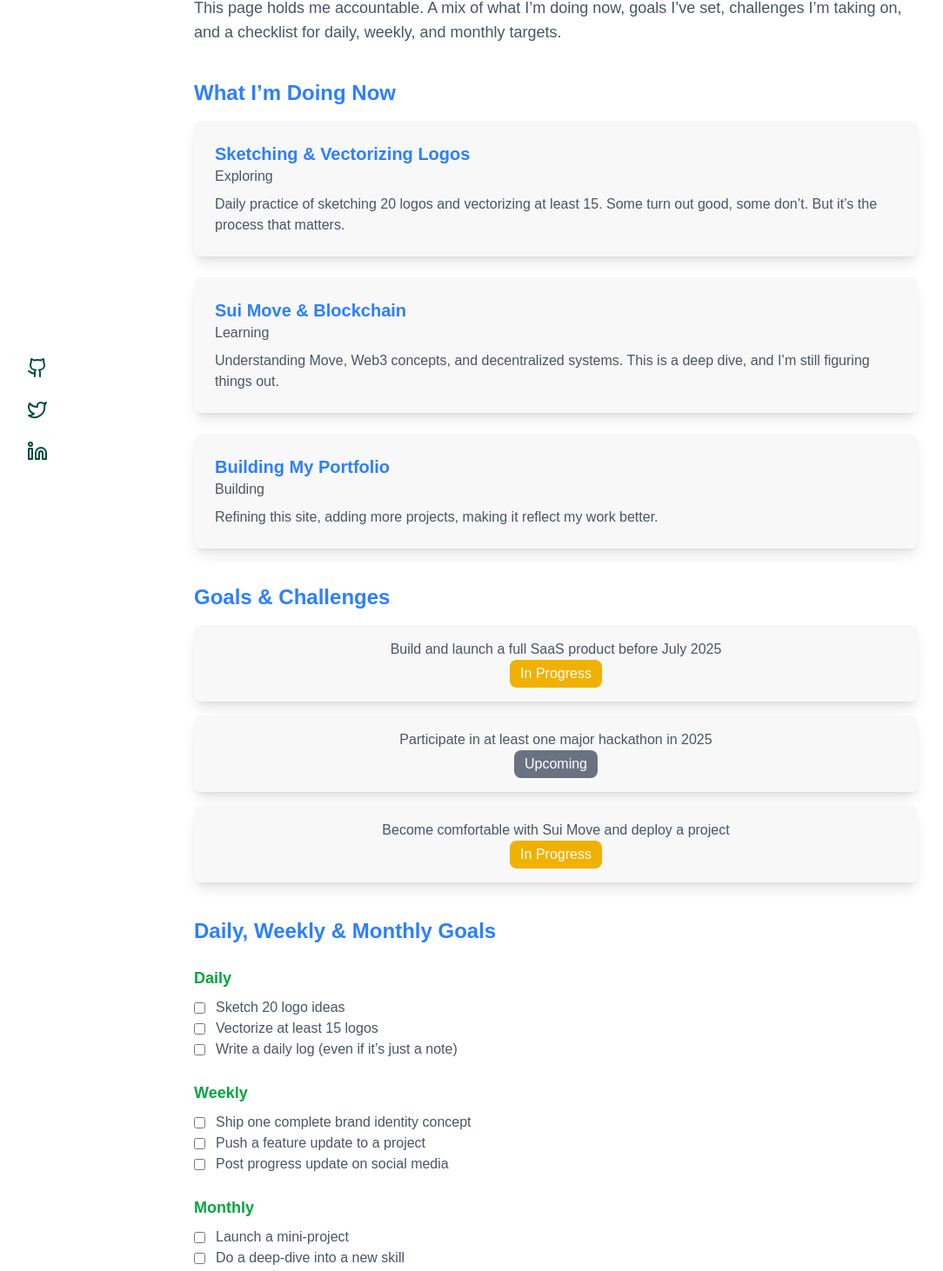
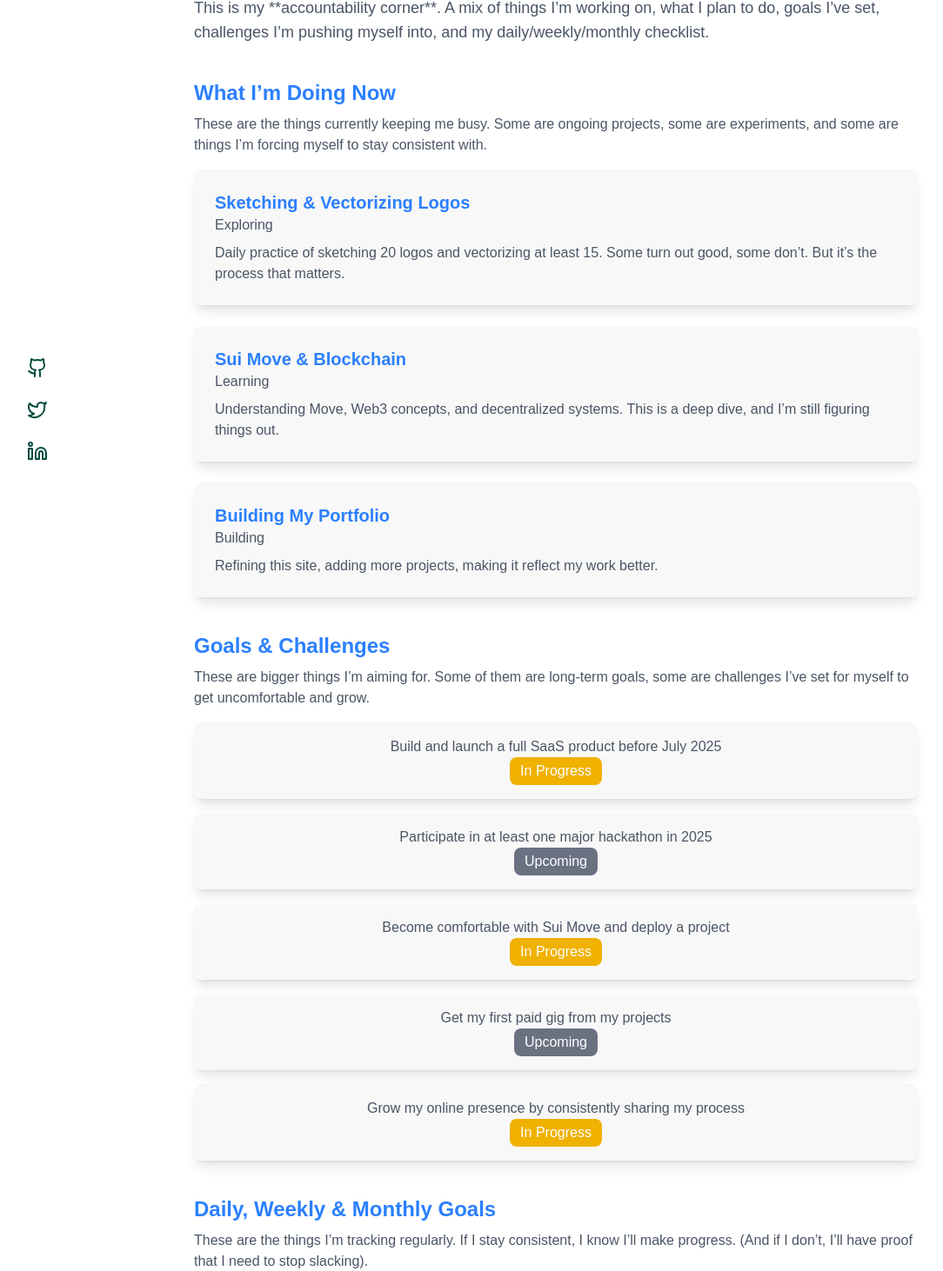
Before and after one commit to abdushakurob/abdushakurob.github.io, a Next.js app: page /now in a window 1280 px wide. Shown: the part 117-1579 px from the top of the page at 87% size, without its empty margins (1-1085 px from the left). Built offline with nearby package versions, Linux system fonts and the light colour scheme.

Commit message:
Update now page

```diff
--- a/app/now/page.tsx
+++ b/app/now/page.tsx
@@ -1,5 +1,17 @@
-'use client'
+"use client";
 import { useState } from "react";
+
+type Task = {
+  id: number;
+  task: string;
+  completed: boolean;
+};
+
+type Goal = {
+  id: number;
+  goal: string;
+  status: "In Progress" | "Upcoming" | "Completed";
+};
 
 const nowUpdates = [
   { id: 1, title: "Sketching & Vectorizing Logos", category: "Exploring", description: "Daily practice of sketching 20 logos and vectorizing at least 15. Some turn out good, some don’t. But it’s the process that matters." },
@@ -7,37 +19,40 @@ const nowUpdates = [
   { id: 3, title: "Building My Portfolio", category: "Building", description: "Refining this site, adding more projects, making it reflect my work better." },
 ];
 
-// Goals & Challenges
-const goals = [
+// Long-Term Goals & Challenges
+const goals: Goal[] = [
   { id: 1, goal: "Build and launch a full SaaS product before July 2025", status: "In Progress" },
   { id: 2, goal: "Participate in at least one major hackathon in 2025", status: "Upcoming" },
   { id: 3, goal: "Become comfortable with Sui Move and deploy a project", status: "In Progress" },
+  { id: 4, goal: "Get my first paid gig from my projects", status: "Upcoming" },
+  { id: 5, goal: "Grow my online presence by consistently sharing my process", status: "In Progress" },
 ];
 
-const dailyTasks = [
+// Task Checklists
+const dailyTasks: Task[] = [
   { id: 1, task: "Sketch 20 logo ideas", completed: false },
   { id: 2, task: "Vectorize at least 15 logos", completed: false },
   { id: 3, task: "Write a daily log (even if it’s just a note)", completed: false },
 ];
 
-const weeklyTasks = [
+const weeklyTasks: Task[] = [
   { id: 1, task: "Ship one complete brand identity concept", completed: false },
   { id: 2, task: "Push a feature update to a project", completed: false },
   { id: 3, task: "Post progress update on social media", completed: false },
 ];
 
-const monthlyTasks = [
+const monthlyTasks: Task[] = [
   { id: 1, task: "Launch a mini-project", completed: false },
   { id: 2, task: "Do a deep-dive into a new skill", completed: false },
   { id: 3, task: "Write a reflection post on progress and lessons", completed: false },
 ];
 
 export default function Now() {
-  const [daily, setDaily] = useState(dailyTasks);
-  const [weekly, setWeekly] = useState(weeklyTasks);
-  const [monthly, setMonthly] = useState(monthlyTasks);
+  const [daily, setDaily] = useState<Task[]>(dailyTasks);
+  const [weekly, setWeekly] = useState<Task[]>(weeklyTasks);
+  const [monthly, setMonthly] = useState<Task[]>(monthlyTasks);
 
-  const toggleTask = (list, setList, id) => {
+  const toggleTask = (list: Task[], setList: React.Dispatch<React.SetStateAction<Task[]>>, id: number) => {
     setList(list.map(task => task.id === id ? { ...task, completed: !task.completed } : task));
   };
 
@@ -47,13 +62,17 @@ export default function Now() {
       {/* Header */}
       <h1 className="text-4xl font-bold text-green-600 mb-6">What I’m Working On</h1>
       <p className="text-lg text-gray-600">
-        This page holds me accountable. A mix of what I’m doing now, goals I’ve set, challenges I’m taking on,
-        and a checklist for daily, weekly, and monthly targets.
+        This is my **accountability corner**. A mix of things I’m working on, what I plan to do,
+        goals I’ve set, challenges I’m pushing myself into, and my daily/weekly/monthly checklist.
       </p>
 
       {/* What I’m Doing Now */}
       <div className="mt-10">
         <h2 className="text-2xl font-semibold text-blue-500">What I’m Doing Now</h2>
+        <p className="text-gray-600 mt-2">
+          These are the things currently keeping me busy. Some are ongoing projects, some are experiments,
+          and some are things I’m forcing myself to stay consistent with.
+        </p>
         <div className="space-y-6 mt-4">
           {nowUpdates.map((update) => (
             <div key={update.id} className="card bg-base-200 shadow-lg p-6">
@@ -68,6 +87,10 @@ export default function Now() {
       {/* Goals & Challenges */}
       <div className="mt-10">
         <h2 className="text-2xl font-semibold text-blue-500">Goals & Challenges</h2>
+        <p className="text-gray-600 mt-2">
+          These are bigger things I’m aiming for. Some of them are long-term goals, some are challenges
+          I’ve set for myself to get uncomfortable and grow.
+        </p>
         <div className="space-y-4 mt-4">
           {goals.map(goal => (
             <div key={goal.id} className="card bg-base-200 shadow-lg p-4 flex justify-between items-center">
@@ -83,6 +106,10 @@ export default function Now() {
       {/* Checklists */}
       <div className="mt-10">
         <h2 className="text-2xl font-semibold text-blue-500">Daily, Weekly & Monthly Goals</h2>
+        <p className="text-gray-600 mt-2">
+          These are the things I’m tracking regularly. If I stay consistent, I know I’ll make progress.
+          (And if I don’t, I’ll have proof that I need to stop slacking).
+        </p>
 
         {/* Daily Tasks */}
         <div className="mt-6">
@@ -128,4 +155,4 @@ export default function Now() {
       <p className="text-gray-500 text-sm mt-10">Last updated: just now</p>
     </div>
   );
-              }
+}
```
